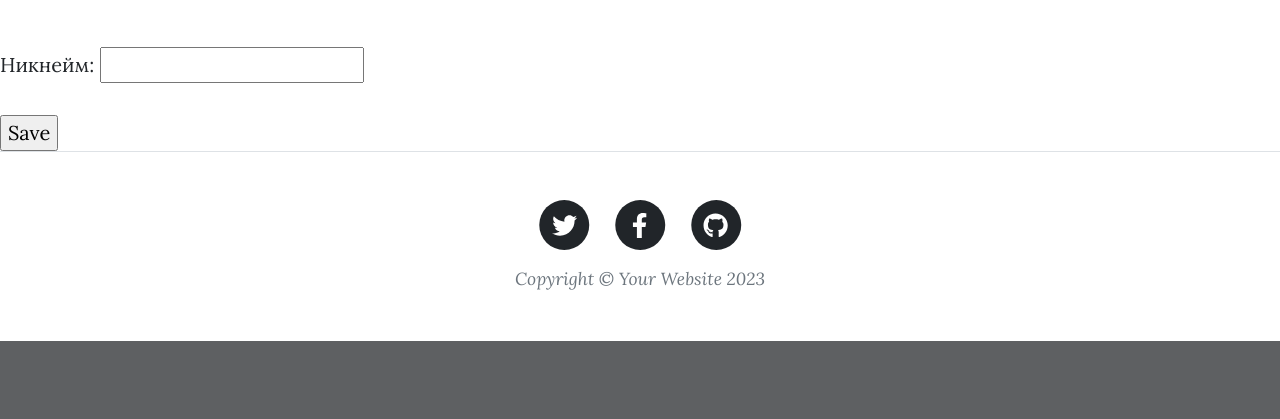
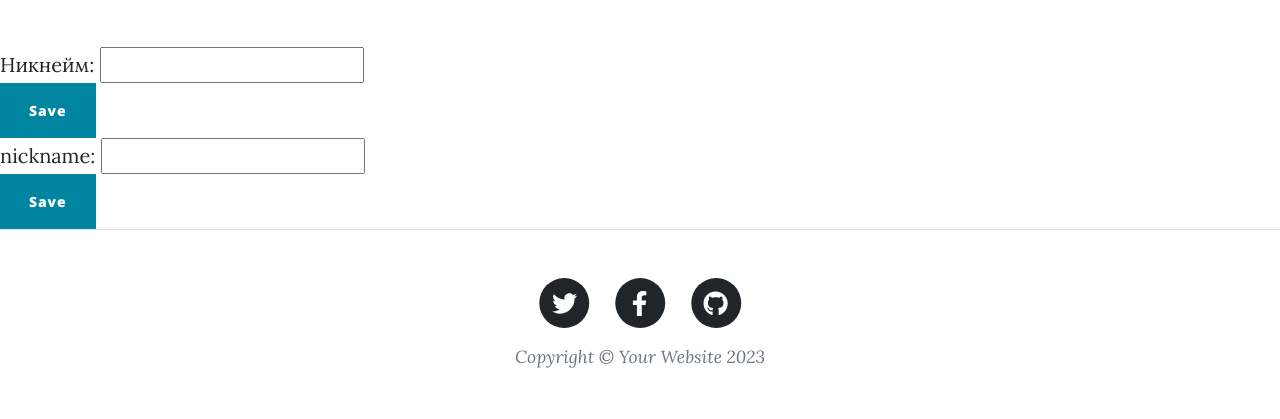
Before and after one commit to maksimuspiter/simple_blog_final_proj, a Django app: page /blog/portfolio/create/ in a window 1280 px wide. Shown: the part 629-1048 px from the top of the page. Before the commit the page ends 970 px from the top, so only its background shows below. Run offline with Django 4.2, Linux system fonts and the light colour scheme; the visitor is signed in with stand-in values (Sample User, id 1); some libraries are stand-ins or nearby versions.

Commit message:
second form

```diff
--- a/myblog/blog/forms.py
+++ b/myblog/blog/forms.py
@@ -8,3 +8,8 @@ class CreateUserPortfolio(ModelForm):
         model = UserPortfolio
         # fields = ["user", "nickname"]
         fields = ["nickname"]
+
+
+class CreateUserPortfolio2(forms.Form):
+    nickname = forms.CharField(max_length=20, label="Никнейм",
+                               label_suffix='exampleFormControlInput1')
--- a/myblog/blog/templates/blog/portfolio/create.html
+++ b/myblog/blog/templates/blog/portfolio/create.html
@@ -1,8 +1,34 @@
 {% extends 'base_index/base_index.html' %}
 
 {% block MainContent%}
-<form method="post">{% csrf_token %}
-    {{ form.as_p }}
-    <input type="submit" value="Save">
+<form method="post">
+    {% csrf_token %}
+
+    {% for field in form %}
+        <div class="form-group">
+            {{ field.errors }}
+            {{ field.label_tag }}
+            {{ field }}
+        </div>
+
+    {% endfor %}
+
+    <button type="submit" class="btn btn-primary">Save</button>
+
+</form>
+
+<form method="post">
+    {% csrf_token %}
+
+    {{ form.non_field_errors }}
+    <div class="form-group">
+        {{ form.nickname.errors }}
+        <label for="{{ form.nickname.id_for_label }}">nickname:</label>
+        {{ form.nickname }}
+    </div>
+
+
+    <button type="submit" class="btn btn-primary">Save</button>
+
 </form>
 {% endblock %}
--- a/myblog/blog/urls.py
+++ b/myblog/blog/urls.py
@@ -14,5 +14,6 @@ urlpatterns = [
     ),
     path('posts/<str:author_nickname>', views.PostListByPortfolioView.as_view(), name="posts-by-author"),
     path("portfolio/create/", views.CreatePortfolioView.as_view(), name="portfolio-create"),
+    path("portfolio/create2/", views.create_portfolio, name="portfolio-create2"),
 
 ]
--- a/myblog/blog/views.py
+++ b/myblog/blog/views.py
@@ -4,7 +4,7 @@ from django.views.generic import ListView, DetailView, CreateView, UpdateView
 from django.contrib.auth.mixins import LoginRequiredMixin
 
 from .models import Post, Comment, UserPortfolio
-from .forms import CreateUserPortfolio
+from .forms import CreateUserPortfolio, CreateUserPortfolio2
 
 
 def all_posts(request):
@@ -65,6 +65,16 @@ class CreatePortfolioView(LoginRequiredMixin, CreateView):
     #         # return reverse('blog:all-posts')
     #     return render(request, 'blog/portfolio/create.html', {'form': form})
 
+def create_portfolio(request):
+    if request.method == 'POST':
+        form = CreateUserPortfolio2(request.POST)
+        if form.is_valid():
+            print(form.cleaned_data)
+
+    else:
+        form = CreateUserPortfolio2()
+
+    return render(request, 'blog/portfolio/create.html', {'form': form})
 
 # TODO: add search by tags
 # TODO: search by categories
```
